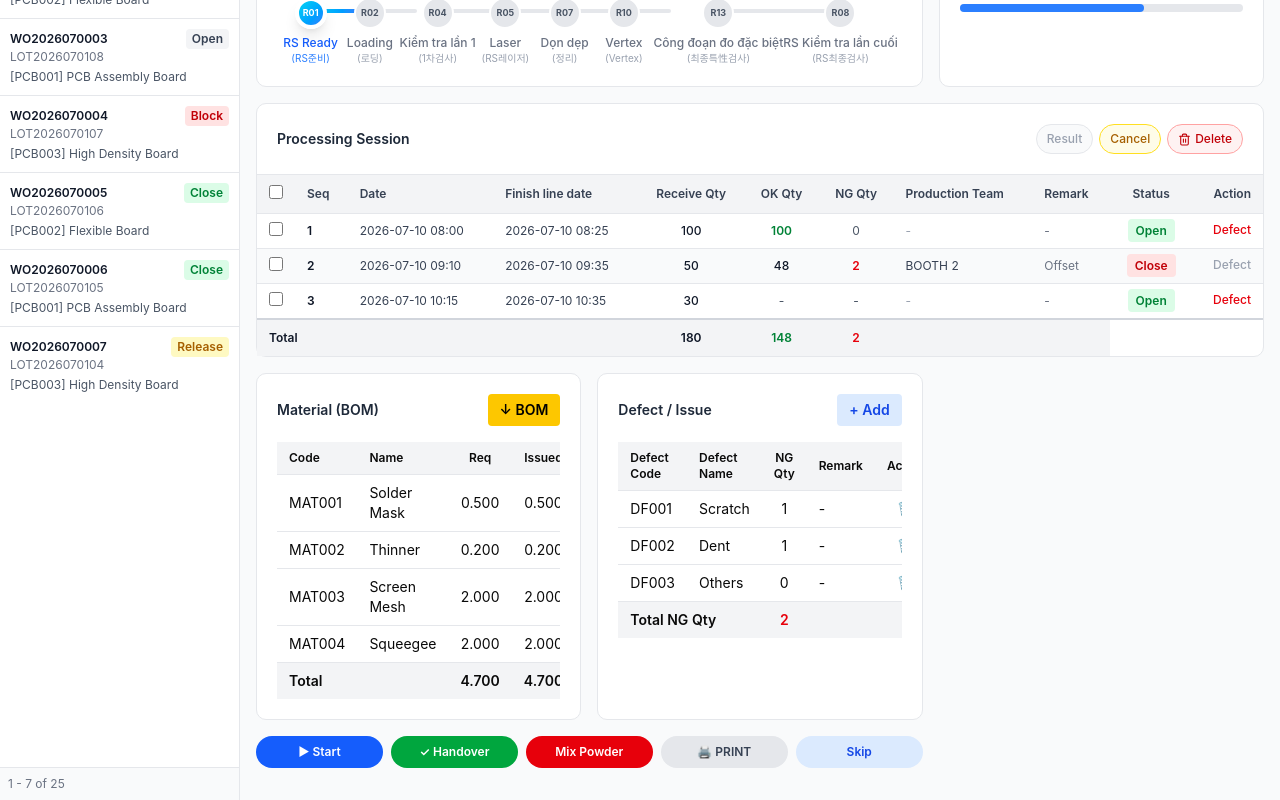
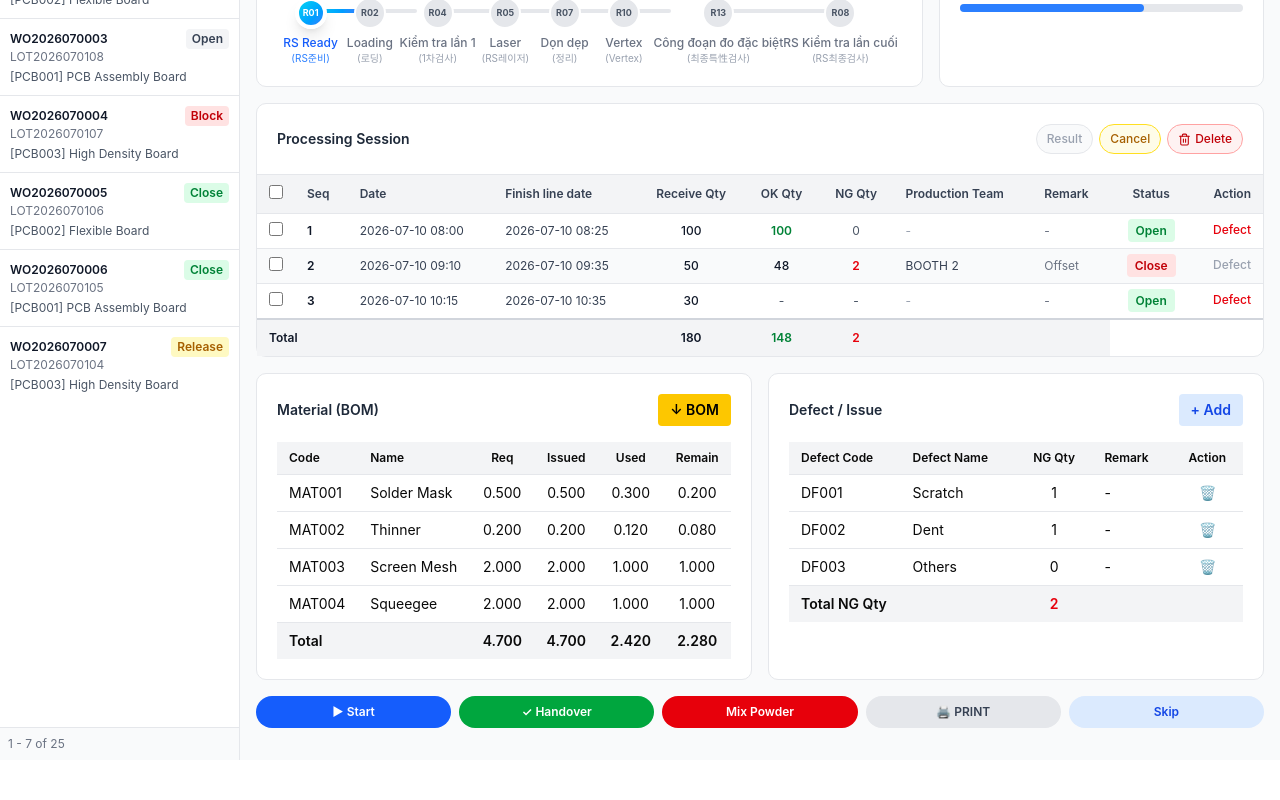
Before and after one commit to nlghan/Processing, a Next.js app: page / in a window 1280 px wide. Shown: the part 276-1076 px from the top of the page. After the commit the page ends 1036 px from the top, so only its background shows below. Built offline with nearby package versions, Linux system fonts and the light colour scheme.

Commit message:
feat: reorganize layout for bottom sections and action buttons
Co-authored-by: nlghan <122712807+nlghan@users.noreply.github.com>

```diff
--- a/app/page.tsx
+++ b/app/page.tsx
@@ -803,8 +803,10 @@ export default function MESProcessing() {
               </div>
             </div>
 
-            {/* Material Section - 1 col */}
-            <div className="col-span-1 bg-white rounded-lg border border-gray-200 p-5">
+            {/* Bottom Sections Wrapper - Full width with flex */}
+            <div className="col-span-3 flex gap-4">
+              {/* Material Section - Fill half */}
+              <div className="flex-1 bg-white rounded-lg border border-gray-200 p-5">
               <div className="flex items-center justify-between mb-4">
                 <h3 className="font-semibold text-gray-800 text-sm">Material (BOM)</h3>
                 <button className="text-sm bg-yellow-400 text-black px-3 py-1.5 rounded font-semibold hover:bg-yellow-500">↓ BOM</button>
@@ -866,8 +868,8 @@ export default function MESProcessing() {
               </div>
             </div>
 
-            {/* Defect / Issue Section - 1 col */}
-            <div className="col-span-1 bg-white rounded-lg border border-gray-200 p-5">
+              {/* Defect / Issue Section - Fill half */}
+              <div className="flex-1 bg-white rounded-lg border border-gray-200 p-5">
               <div className="flex items-center justify-between mb-4">
                 <h3 className="font-semibold text-gray-800 text-sm">Defect / Issue</h3>
                 <button className="text-sm bg-blue-100 text-blue-700 px-3 py-1.5 rounded font-semibold hover:bg-blue-200">+ Add</button>
@@ -914,9 +916,10 @@ export default function MESProcessing() {
                 </table>
               </div>
             </div>
-
-            {/* Action Buttons - 2 cols */}
-            <div className="col-span-2 flex gap-2 pb-4">
+            </div>
+
+            {/* Action Buttons - Full width (3 cols) */}
+            <div className="col-span-3 flex gap-2 pb-4">
               <button className="flex-1 bg-blue-600 text-white rounded-full px-3 py-2 text-xs font-semibold hover:bg-blue-700 transition-colors whitespace-nowrap">
                 ▶ Start
               </button>
```
